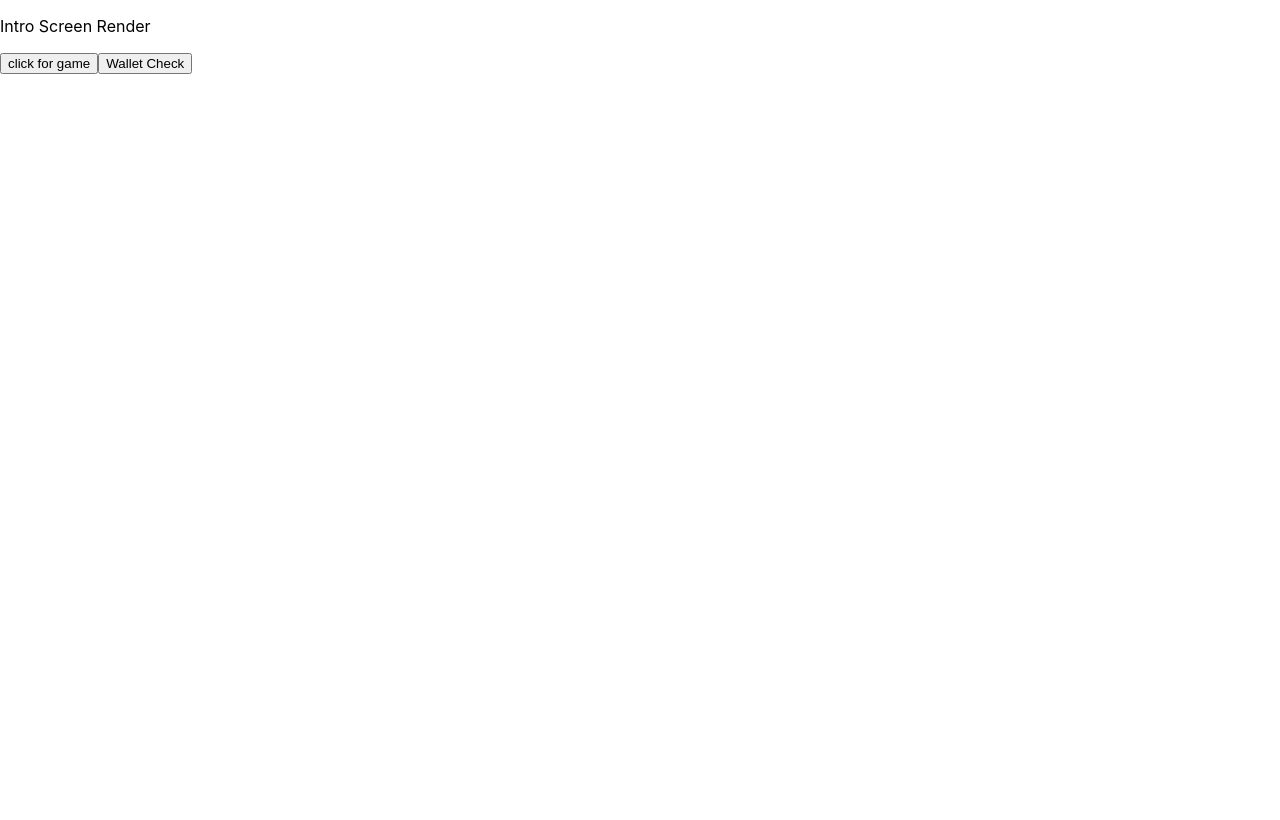
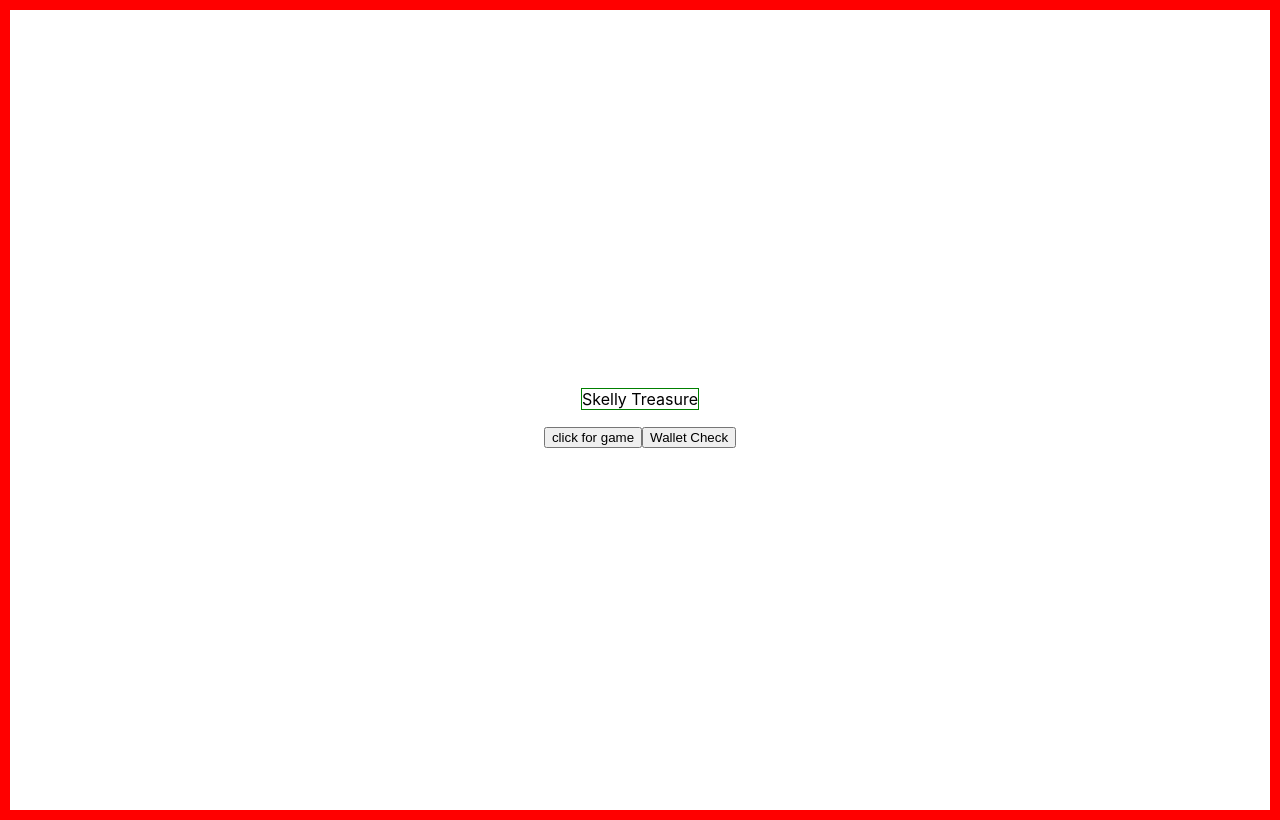
Before and after one commit to robbiekruszynski/skelly-treasure, a React (Create React App) app in the folder packages/react-app/: page /home in a window 1280 px wide. Built offline with nearby package versions, Linux system fonts and the light colour scheme; the HTML template or start-up script is replaced by a standard one.

Commit message:
add scss and check on introscreen

```diff
--- a/packages/react-app/package.json
+++ b/packages/react-app/package.json
@@ -23,6 +23,7 @@
     "apollo-utilities": "^1.3.3",
     "ethers": "^4.0.47",
     "graphql": "^14.6.0",
+    "node-sass": "^4.14.1",
     "react": "16.12.0",
     "react-dom": "16.12.0",
     "react-router": "^5.2.0",
--- a/packages/react-app/src/App.js
+++ b/packages/react-app/src/App.js
@@ -16,7 +16,7 @@ function App() {
       <Switch>
         <Route path="/game" exact component={GameScreen} />
         <Route path="/home" exact component={IntroScreen} />
-        <Route path="/" render={() => <div>404</div>} />
+        <Route path="/" exact render={() => <div>404</div>} />
       </Switch>
     </Router>
   );
--- a/packages/react-app/src/components/IntroScreen.js
+++ b/packages/react-app/src/components/IntroScreen.js
@@ -1,6 +1,6 @@
 import React from "react";
 import { ethers } from "ethers";
-
+import "./IntroScreen.scss";
 import {
   BrowserRouter as Router,
   Link,
@@ -12,8 +12,8 @@ export const IntroScreen = ({ history }) => {
   let ethereum = window.ethereum;
 
   return (
-    <div>
-      <p>Intro Screen Render</p>
+    <div className="IntroBody">
+      <p>Skelly Treasure</p>
       <Link>
         <button
           onClick={() => {
--- /dev/null
+++ b/packages/react-app/src/components/IntroScreen.scss
@@ -0,0 +1,11 @@
+.IntroBody {
+  border: 10px solid red;
+  height: 100vh;
+  display: flex;
+  justify-content: center;
+  flex-direction: column;
+  align-items: center;
+  p {
+    border: 1px solid green;
+  }
+}
```
